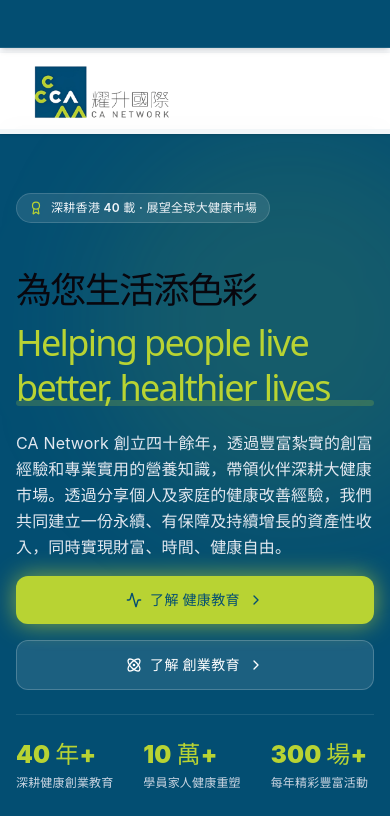
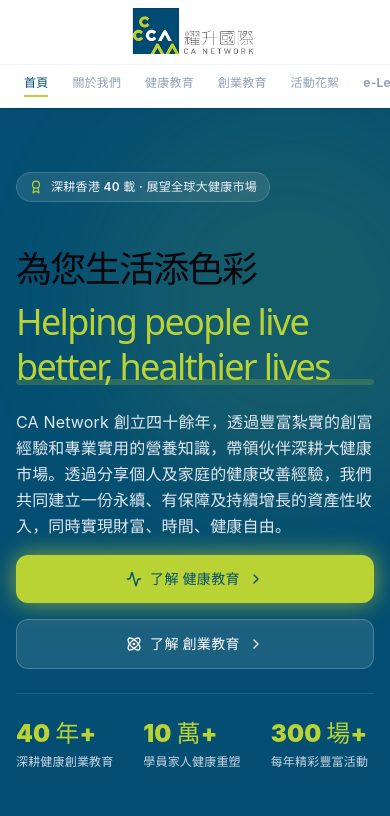
Before and after one commit to VITRUS-Limited/ca_network, a React (Vite) app: page / in a window 390 px wide. Shown: the top 816 px of the page. Built offline with nearby package versions, Linux system fonts and the light colour scheme; grey boxes are pictures that could not be loaded.

Commit message:
desktop commit

```diff
--- a/src/App.jsx
+++ b/src/App.jsx
@@ -1,33 +1,28 @@
 import { useState } from 'react';
 import './App.css';
 
-// 導入分拆後的各個獨立頁面檔案[cite: 9]
+// 導入分拆後的各個獨立頁面檔案
 import Home from './pages/Home';
 import AboutUs from "./pages/AboutUs.jsx";
 import NutritionEducation from './pages/NutritionEducation.jsx';
 import BusinessEducation from './pages/BusinessEducation.jsx';
 import Highlights from './pages/Highlights';
-import MobileSimulator from './pages/MobileSimulator';
 
-// 導入共用組件[cite: 9]
-import Footer from './components/Footer.jsx'; // 👈 1. 引入全新 Footer 元件
+// 導入共用組件
+import Footer from './components/Footer.jsx'; // 引入全新 Footer 元件
 import Modals from './components/Modals';
-// import { Monitor, Smartphone } from 'lucide-react';
 
 export default function App() {
-    // const [viewMode, setViewMode] = useState('desktop');
-    const viewMode = 'desktop';
     const [activeTab, setActiveTab] = useState('home');
-    const [mobileTab, setMobileTab] = useState('home');
 
-    // 全域燈箱彈窗狀態[cite: 9]
+    // 全域燈箱彈窗狀態
     const [playingVideo, setPlayingVideo] = useState(null);
 
     const closeModal = () => {
         setPlayingVideo(null);
     };
 
-    // 👈 2. 新增：統一 Tab 切換與 Footer 的路由相容性引擎
+    // 統一 Tab 切換與 Footer 的路由相容性引擎
     const handleTabChange = (tab) => {
         const mappedTab = tab === 'about' ? 'aboutUs' : tab;
         setActiveTab(mappedTab);
@@ -36,23 +31,24 @@
     return (
         <div className="min-h-screen bg-slate-50 font-sans text-slate-800 antialiased">
 
-            {/* 視圖控制切換列 */}
-            <div className="sticky h-12 top-0 z-50 bg-[#034E72] text-white border-b border-white/10 px-4 py-2.5 shadow-md flex flex-col sm:flex-row items-center justify-between gap-3">
+            {/* 視圖控制切換列：隱藏手機版 (hidden)，僅在電腦版顯示 (md:flex) */}
+            <div className="sticky h-12 top-0 z-50 bg-[#034E72] text-white border-b border-white/10 px-4 py-2.5 shadow-md hidden md:flex flex-col items-center justify-between gap-3">
                 <div className="flex items-center gap-2"/>
-                {/*<div className="flex items-center bg-slate-900/40 p-1 rounded-xl border border-white/10">*/}
-                {/*    <button onClick={() => setViewMode('desktop')} className={`flex items-center gap-1.5 px-3 py-1.5 rounded-lg text-xs font-semibold ${viewMode === 'desktop' ? 'bg-[#B8D333] text-slate-950' : 'text-slate-300'}`}><Monitor size={14} />桌面官網</button>*/}
-                {/*    <button onClick={() => { setViewMode('mobile'); setMobileTab('home'); }} className={`flex items-center gap-1.5 px-3 py-1.5 rounded-lg text-xs font-semibold ${viewMode === 'mobile' ? 'bg-[#B8D333] text-slate-950' : 'text-slate-300'}`}><Smartphone size={14} />Flutter App 模擬</button>*/}
-                {/*</div>*/}
             </div>
 
             {/* 桌面版官網渲染路由[cite: 9] */}
-            {viewMode === 'desktop' && (
             <div className="animate-fadeIn">
-                    <header className="w-full bg-white/95 backdrop-blur-md sticky top-13.25 z-40 shadow-sm border-b border-slate-100 select-none">
-                        <div className="max-w-7xl mx-auto px-6 h-20 grid grid-cols-[1fr_auto_1fr] items-center">
+
+                {/* 🎯 Header 置頂修正：手機版置頂 top-0，電腦版因有藍色控制列，置頂於 top-12 */}
+                <header className="w-full bg-white/95 backdrop-blur-md sticky top-0 md:top-12 z-40 shadow-sm border-b border-slate-100 select-none">
+
+                    {/* ==================== Row 1: Logo 區域 ==================== */}
+                    {/* 手機版：使用 flex 置中 (justify-center) 且高度縮為 h-16 */}
+                    {/* 電腦版 (md:)：還原為網格排版 (grid-cols-[1fr_auto_1fr]) 且高度為 h-20 */}
+                    <div className="max-w-7xl mx-auto px-6 h-16 md:h-20 relative flex md:grid md:grid-cols-[1fr_auto_1fr] items-center justify-center md:justify-between">
 
                         {/* Logo[cite: 9] */}
-                            <div className="flex justify-start">
+                        <div className="flex justify-center md:justify-start w-full md:w-auto">
                             <div
                                 onClick={() => handleTabChange('home')}
                                 className="flex items-center cursor-pointer"
@@ -60,12 +56,12 @@
                                 <img
                                     src="/CA logo landscape.png"
                                     alt="CA Network Logo"
-                                        className="w-40 h-auto object-contain shrink-0 rounded-xl"
+                                    className="w-36 md:w-40 h-auto object-contain shrink-0 rounded-xl"
                                 />
                             </div>
                         </div>
 
-                            {/* Tab[cite: 9] */}
+                        {/* 💻 電腦版導航 Tab (手機版隱藏: hidden md:flex) */}
                         <nav className="hidden md:flex items-center justify-center gap-8 text-sm font-semibold text-slate-500">
                             {['home', 'aboutUs', 'nutrition', 'business', 'highlights'].map(tab => (
                                 <button
@@ -93,12 +89,45 @@
                             </a>
                         </nav>
 
-                            {/* 右側平衡[cite: 9] */}
-                            <div className="flex justify-end">
+                        {/* 右側平衡容器 (僅在電腦版顯示，防止手機版置中時產生偏移) */}
+                        <div className="hidden md:flex justify-end">
                             <div className="flex items-center gap-3" />
                         </div>
 
                     </div>
+
+                    {/* ==================== Row 2: 📱 手機版專屬 App 風格導航 Bar ==================== */}
+                    {/* 手機版顯示 (flex md:hidden)，支援水平滾動 (overflow-x-auto)，隱藏原生滾動條 (scrollbar-none) */}
+                    <nav
+                        className="flex md:hidden items-center justify-start gap-6 text-xs font-bold text-slate-500 border-t border-slate-100 px-6 py-2.5 overflow-x-auto whitespace-nowrap bg-white/95"
+                        style={{ scrollbarWidth: 'none', msOverflowStyle: 'none' }}
+                    >
+                        {['home', 'aboutUs', 'nutrition', 'business', 'highlights'].map(tab => (
+                            <button
+                                key={tab}
+                                onClick={() => handleTabChange(tab)}
+                                className={`pb-1.5 relative transition-colors shrink-0 ${activeTab === tab ? 'text-[#034E72] font-extrabold' : 'text-slate-400'}`}
+                            >
+                                {tab === 'home' && '首頁'}
+                                {tab === 'aboutUs' && '關於我們'}
+                                {tab === 'nutrition' && '健康教育'}
+                                {tab === 'business' && '創業教育'}
+                                {tab === 'highlights' && '活動花絮'}
+                                {activeTab === tab && (
+                                    <span className="absolute bottom-0 left-0 right-0 h-0.5 bg-[#B8D333]"></span>
+                                )}
+                            </button>
+                        ))}
+                        <a
+                            href="https://canetwork.me"
+                            target="_blank"
+                            rel="noopener noreferrer"
+                            className="pb-1.5 transition-colors shrink-0 text-slate-400"
+                        >
+                            e-Learning
+                        </a>
+                    </nav>
+
                 </header>
 
                 {/* 頁面路由分流，並將 tab 變更函式統一傳遞[cite: 9] */}
@@ -108,18 +137,11 @@
                 {activeTab === 'business' && <BusinessEducation setPlayingVideo={setPlayingVideo} />}
                 {activeTab === 'highlights' && <Highlights setPlayingVideo={setPlayingVideo} />}
 
-                    {/* 👈 3. 取代舊的 <footer>，渲染全新高階智能 Footer */}
+                {/* 渲染全新高階智能 Footer */}
                 <Footer setActiveTab={handleTabChange} />
 
             </div>
-            )}
 
-            {/* 手機 Flutter UI 模擬器渲染路由[cite: 9] */}
-            {viewMode === 'mobile' && (
-                <MobileSimulator
-                    mobileTab={mobileTab} setMobileTab={setMobileTab} setPlayingVideo={setPlayingVideo}
-                />
-            )}
 
             {/* 全域共享彈出式燈箱[cite: 9] */}
             <Modals playingVideo={playingVideo} closeModal={closeModal} />
--- a/src/pages/Home.jsx
+++ b/src/pages/Home.jsx
@@ -137,7 +137,7 @@
                             {/* 第二影格 */}
                             <div className="col-span-4 h-48 video-grid-card rounded-2xl shadow-xl bg-slate-800 overflow-hidden relative">
                                 <img
-                                    src="https://firebasestorage.googleapis.com/v0/b/ca-hub-e71b8.appspot.com/o/homePage%2FCA%20office%20small.jpg?alt=media&token=5343180e-32fa-4261-9300-2025357b375c"
+                                    src="https://firebasestorage.googleapis.com/v0/b/ca-hub-e71b8.appspot.com/o/homePage%2FCA%20office%20small.jpg?alt=media&token=6ae1fac9-e793-40ba-b644-45753b37a3c9"
                                     alt="耀升總部開幕" className="w-full h-full object-cover opacity-85 [image-rendering:-webkit-optimize-contrast]"
                                 />
                                 <div className="absolute bottom-3 left-3 text-[10px] font-bold text-slate-100 z-10">CAQ 耀升總部啟幕</div>
@@ -155,16 +155,16 @@
                                 {/* 💻 電腦版照片：在 md (768px) 以上顯示，小螢幕 (手機) 隱藏 */}
                                 <img
                                     src="https://firebasestorage.googleapis.com/v0/b/ca-hub-e71b8.appspot.com/o/homePage%2FAnita-Clement%203%20small.jpg?alt=media&token=3892394b-19c4-4f09-81f4-e4d54d778eb1"
-                                    alt="Desktop Banner"
+                                    alt="Anita Clement Sharing landscape"
                                     className="hidden md:block w-full h-full object-cover"
                                 />
-
                                 {/* 📱 手機版照片：在 md 以上隱藏，小螢幕 (手機) 顯示 */}
                                 <img
                                     src="https://firebasestorage.googleapis.com/v0/b/ca-hub-e71b8.appspot.com/o/homePage%2FAnita%20Clement%20sharing%202.jpg?alt=media&token=74a0f619-a1c1-40e1-94d7-cacb102b908b"
-                                    alt="Mobile Banner"
+                                    alt="Anita Clement Sharing portrait"
                                     className="block md:hidden w-full h-full object-cover"
                                 />
+                                <div className="absolute bottom-3 left-3 text-[10px] font-bold text-slate-100 z-10">CA Network 創辦人分享</div>
                             </div>
 
                             {/* 第四影格 */}
```
Also changed, not shown: src/pages/NutritionEducation.jsx (+4 -4 lines). Lines whose indentation alone changed are shown as unchanged.
